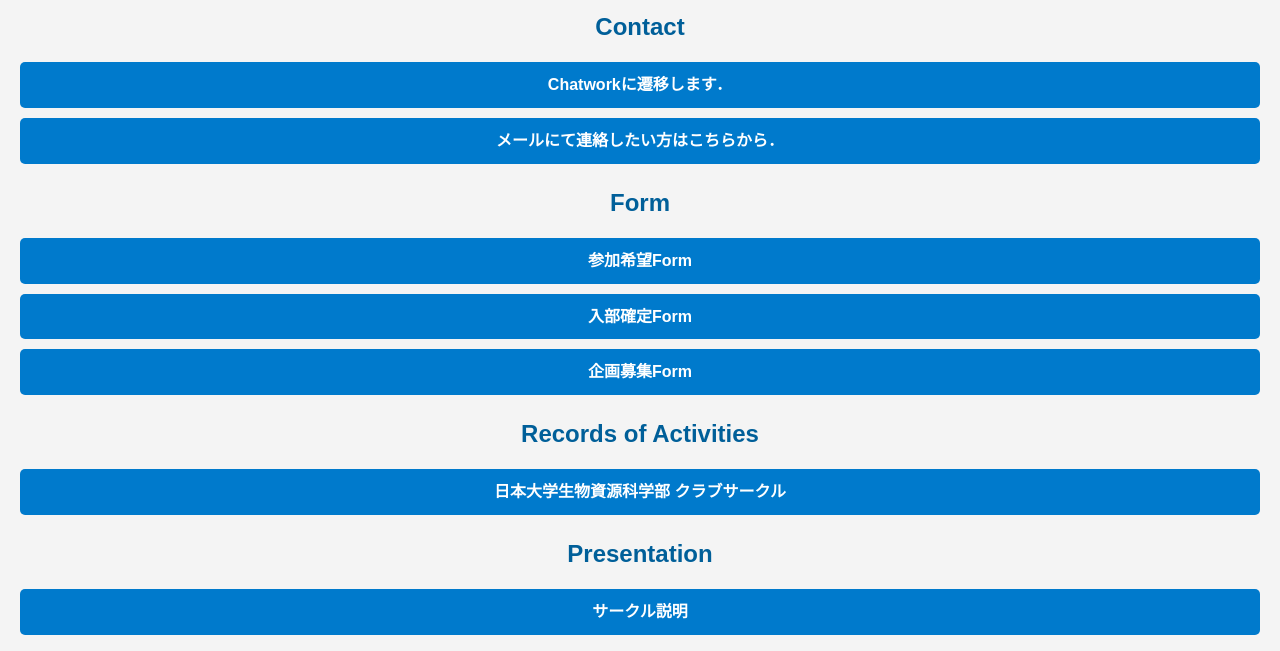
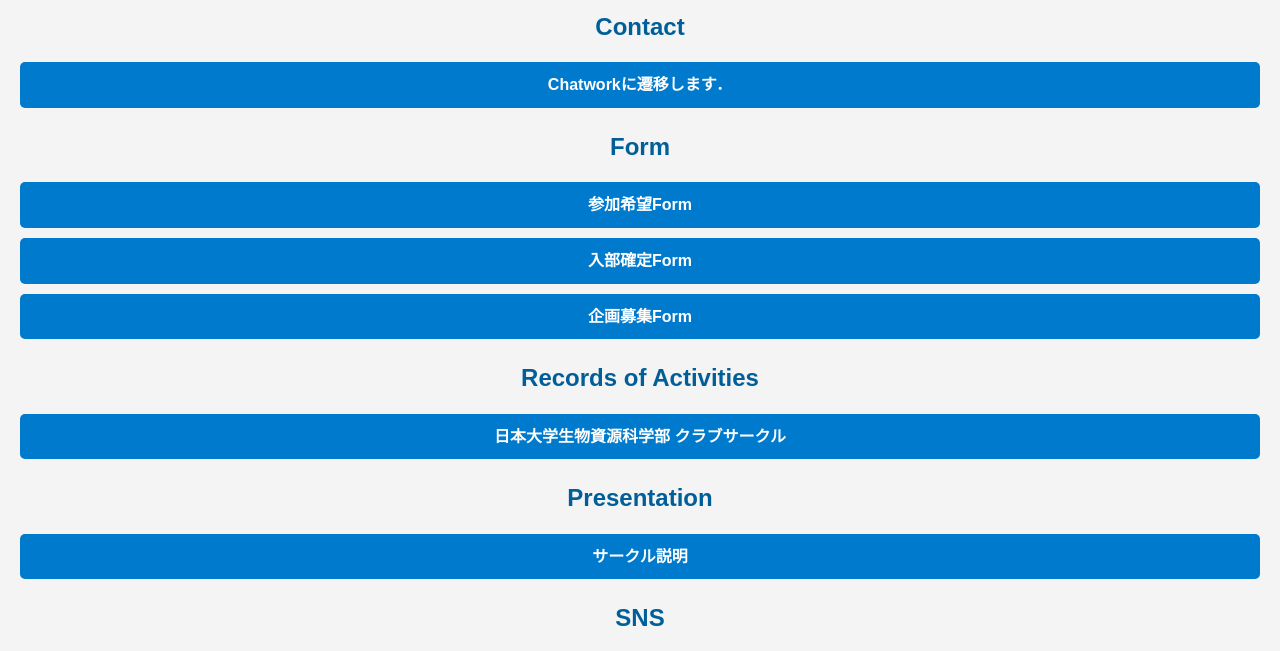
Before and after one commit to CL-ken/CL-ken.github.io, a plain HTML site: page index.html in a window 1280 px wide. Shown: the part 126-777 px from the top of the page. Drawn offline with Linux system fonts and the light colour scheme.

Commit message:
mail del

```diff
--- a/index.html
+++ b/index.html
@@ -14,7 +14,6 @@
     <h2>Contact</h2>
     <ul>
         <li><a href="https://www.chatwork.com/hojicya_study">Chatworkに遷移します．</a></li>
-        <li><a href="mailto:bryu23236@g.nihon-u.ac.jp">メールにて連絡したい方はこちらから．</a></li>
     </ul>
     <h2>Form</h2>
     <ul>
```
